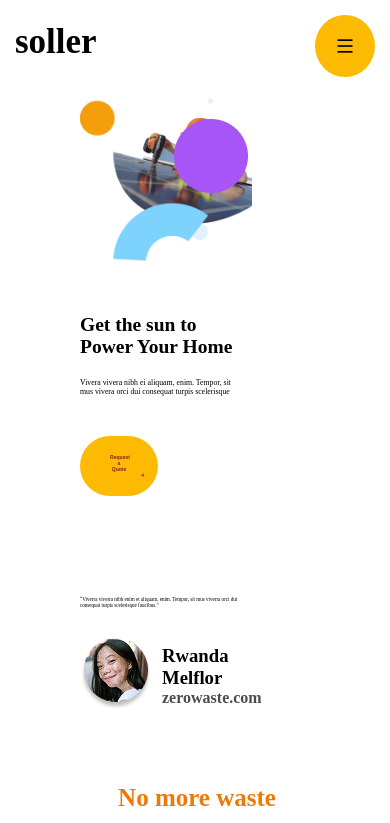
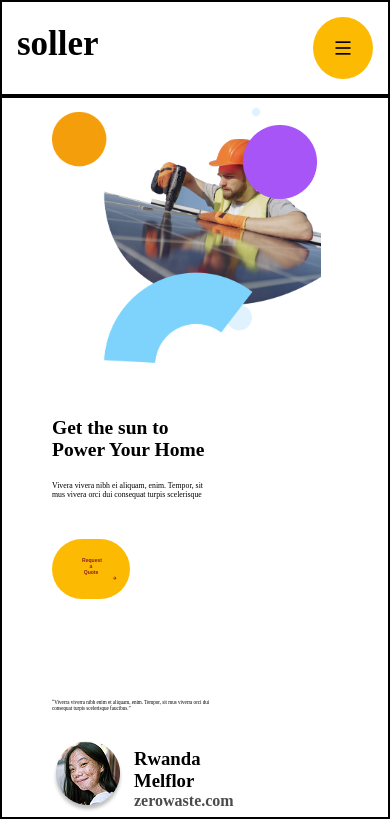
Before and after one commit to RaviPrajapat123/soller, a React (Vite) app: page / in a window 390 px wide. Shown: the top 823 px of the page. Built offline with nearby package versions, Linux system fonts and the light colour scheme.

Commit message:
Update MyName.css

```diff
--- a/src/MyName.css
+++ b/src/MyName.css
@@ -684,7 +684,7 @@ button:hover{
     .header{
         padding: 15px 15px;
         width: 390px;
-        /* border: 2px solid; */
+        border: 2px solid;
     }
     .header_right1{
         display: none;
@@ -706,11 +706,32 @@ button:hover{
     }
     .section_1{
         display: flex;
-        width: 100vw;
+        width: 390px;
         /* padding: 0px 80px; */
         /* justify-content: space-between; */
         flex-direction: column-reverse;
 
 
     }
+    .section_1 {
+
+    padding: 0px 50px;
+    border: 2px solid;
+
 }
+
+    .section_1_right{
+        width: 69vw;
+        position: relative;
+        /* border: 2px solid black; */
+    }
+
+    .rightImg{
+        /* width: 100%; */
+    }
+    .ellipse2{
+        position: absolute;
+        right: 1vw;
+        top:7vw
+    }
+}
```
